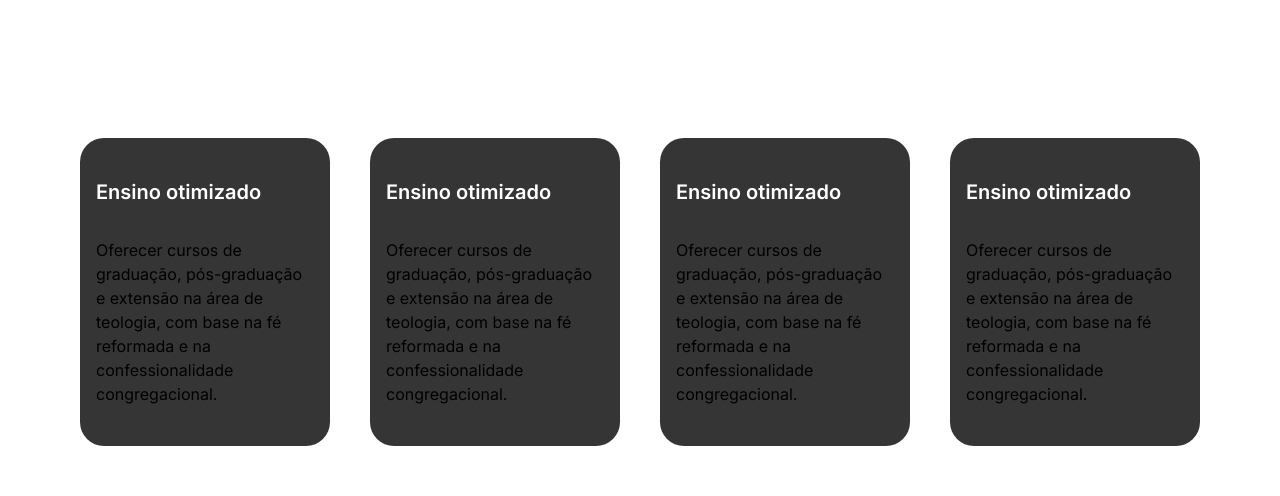
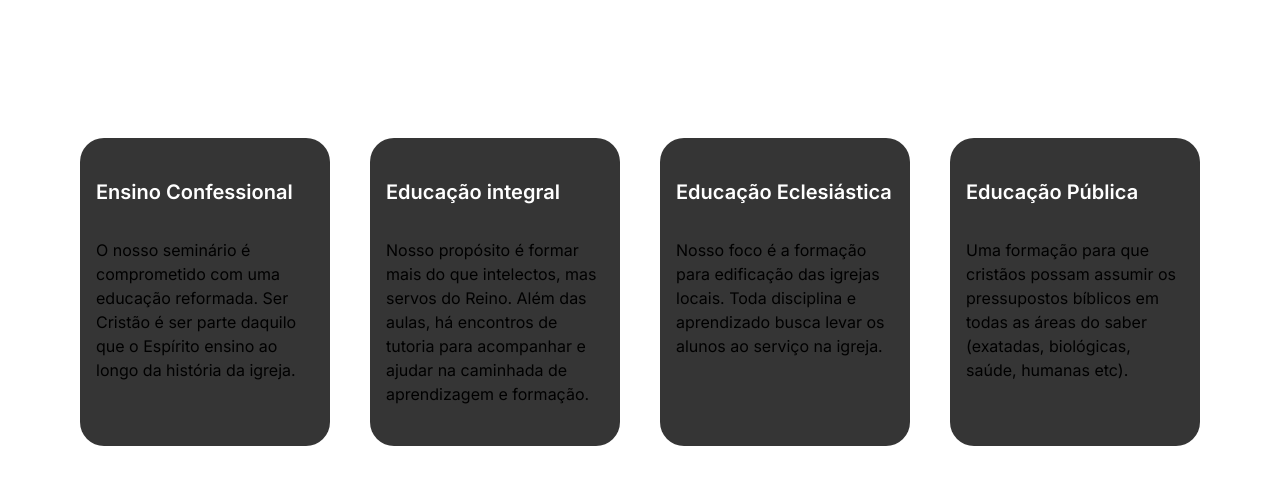
Before and after one commit to alisson-lucas/stcr, a Next.js app: page / in a window 1280 px wide. Shown: the part 1040-1536 px from the top of the page. Built offline with nearby package versions, Linux system fonts and the light colour scheme.

Commit message:
adjust features

```diff
--- a/src/components/Features.jsx
+++ b/src/components/Features.jsx
@@ -5,28 +5,28 @@ export default function Features() {
             <div className="flex flex-col w-full container items-center justify-center gap-10 lg:gap-20">
                 <div className="relative flex flex-row flex-wrap w-full min-h-[900px] lg:min-h-[50px] items-center justify-center gap-10">
                     <div className="w-full flex flex-row flex-wrap items-center justify-center gap-10">
-                        <article className="flex flex-col items-center justify-center w-full lg:w-[calc(100%/4-30px)] gap-10 py-10 p-4 bg-[#353535] hover:bg-[#234689] rounded-3xl">
+                        <article className="flex flex-col items-center justify-center lg:justify-start w-full lg:w-[calc(100%/4-30px)] lg:min-h-[308px] gap-10 py-10 p-4 bg-[#353535] hover:bg-[#234689] rounded-3xl">
                             <div className="flex flex-col items-start justify-center w-full 2xl:px-10 gap-8">
-                                <span className="text-xl text-white font-semibold">Ensino otimizado</span>
-                                <p>Oferecer cursos de graduação, pós-graduação e extensão na área de teologia, com base na fé reformada e na confessionalidade congregacional.</p>
+                                <span className="text-xl text-white font-semibold">Ensino Confessional</span>
+                                <p>O nosso seminário é comprometido com uma educação reformada. Ser Cristão é ser parte daquilo que o Espírito ensino ao longo da história da igreja.</p>
                             </div>
                         </article>
-                        <article className="flex flex-col items-center justify-center w-full lg:w-[calc(100%/4-30px)] gap-10 py-10 p-4 bg-[#353535] hover:bg-[#234689] rounded-3xl">
+                        <article className="flex flex-col items-center justify-center lg:justify-start w-full lg:w-[calc(100%/4-30px)] lg:min-h-[308px] gap-10 py-10 p-4 bg-[#353535] hover:bg-[#234689] rounded-3xl">
                             <div className="flex flex-col items-start justify-center w-full 2xl:px-10 gap-8">
-                                <span className="text-xl text-white font-semibold">Ensino otimizado</span>
-                                <p>Oferecer cursos de graduação, pós-graduação e extensão na área de teologia, com base na fé reformada e na confessionalidade congregacional.</p>
+                                <span className="text-xl text-white font-semibold">Educação integral</span>
+                                <p>Nosso propósito é formar mais do que intelectos, mas servos do Reino. Além das aulas, há encontros de tutoria para acompanhar e ajudar na caminhada de aprendizagem e formação.</p>
                             </div>
                         </article>
-                        <article className="flex flex-col items-center justify-center w-full lg:w-[calc(100%/4-30px)] gap-10 py-10 p-4 bg-[#353535] hover:bg-[#234689] rounded-3xl">
+                        <article className="flex flex-col items-center justify-center lg:justify-start w-full lg:w-[calc(100%/4-30px)] lg:min-h-[308px] gap-10 py-10 p-4 bg-[#353535] hover:bg-[#234689] rounded-3xl">
                             <div className="flex flex-col items-start justify-center w-full 2xl:px-10 gap-8">
-                                <span className="text-xl text-white font-semibold">Ensino otimizado</span>
-                                <p>Oferecer cursos de graduação, pós-graduação e extensão na área de teologia, com base na fé reformada e na confessionalidade congregacional.</p>
+                                <span className="text-xl text-white font-semibold">Educação Eclesiástica</span>
+                                <p>Nosso foco é a formação para edificação das igrejas locais. Toda disciplina e aprendizado busca levar os alunos ao serviço na igreja.</p>
                             </div>
                         </article>
-                        <article className="flex flex-col items-center justify-center w-full lg:w-[calc(100%/4-30px)] gap-10 py-10 p-4 bg-[#353535] hover:bg-[#234689] rounded-3xl">
+                        <article className="flex flex-col items-center justify-center lg:justify-start w-full lg:w-[calc(100%/4-30px)] lg:min-h-[308px] gap-10 py-10 p-4 bg-[#353535] hover:bg-[#234689] rounded-3xl">
                             <div className="flex flex-col items-start justify-center w-full 2xl:px-10 gap-8">
-                                <span className="text-xl text-white font-semibold">Ensino otimizado</span>
-                                <p>Oferecer cursos de graduação, pós-graduação e extensão na área de teologia, com base na fé reformada e na confessionalidade congregacional.</p>
+                                <span className="text-xl text-white font-semibold">Educação Pública</span>
+                                <p>Uma formação para que cristãos possam assumir os pressupostos bíblicos em todas as áreas do saber (exatadas, biológicas, saúde, humanas etc).</p>
                             </div>
                         </article>
                     </div>
```
